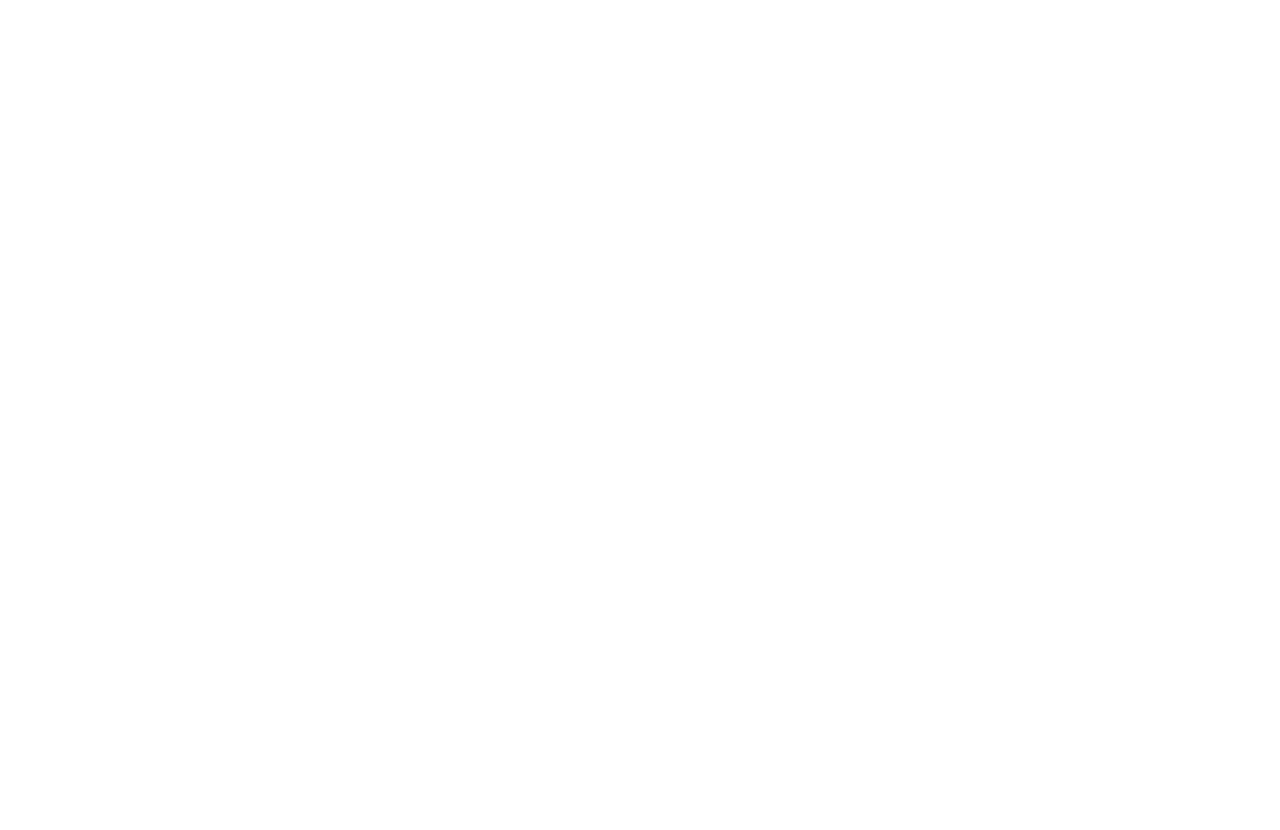
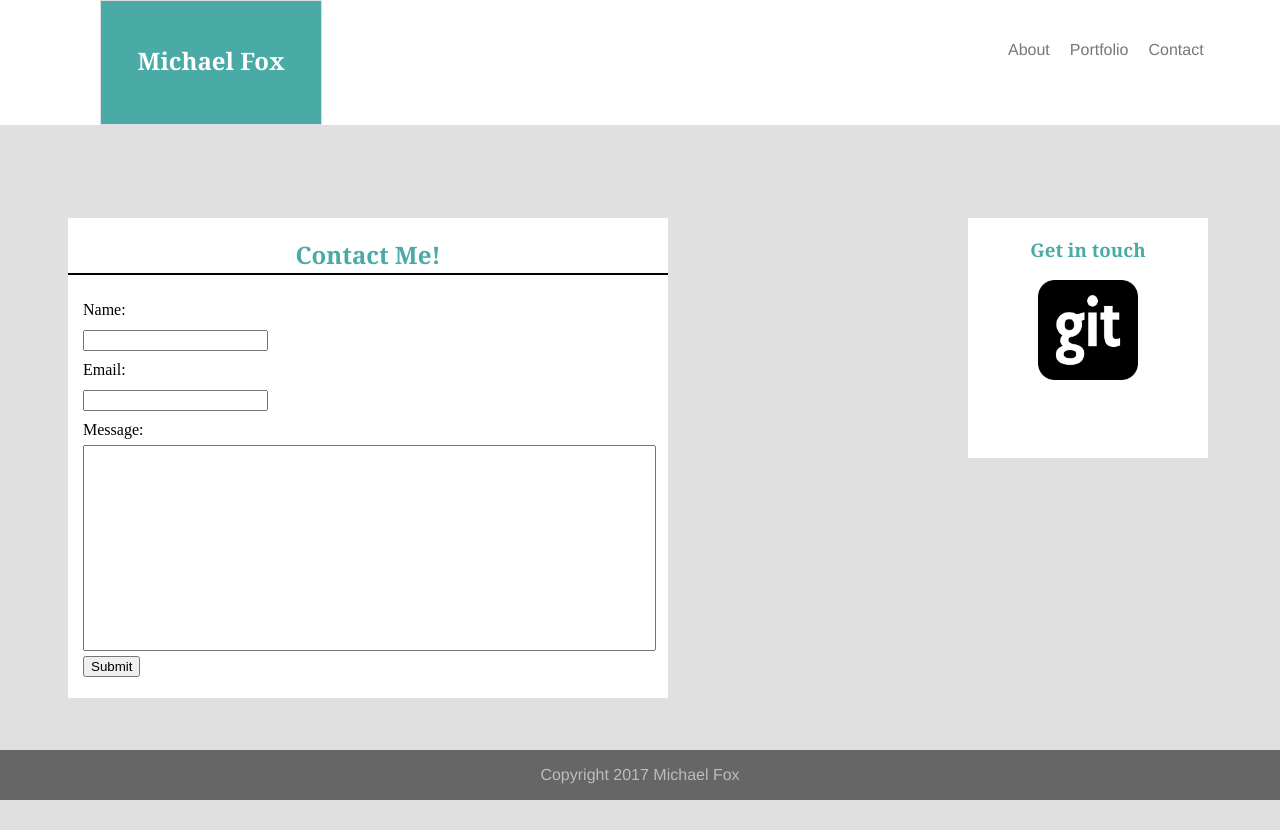
Before and after one commit to misterfoxy/Basic-Portfolio, a plain HTML site: page contact.html in a window 1280 px wide. Before the commit the page ends 800 px from the top, so only its background shows below. Drawn offline with Linux system fonts and the light colour scheme.

Commit message:
created supplementary pages for portfolio, initialized links between webpages

```diff
--- a/assets/css/style.css
+++ b/assets/css/style.css
@@ -11,22 +11,25 @@ For heading fonts use font-family: 'Georgia', Times, Times New Roman, serif;.
 For all other fonts use 'Arial', 'Helvetica Neue', Helvetica, sans-serif;.
 
 */
-h1, h2, h3{
+h1{
+  font-family: 'Georgia', serif;
+  line-height: 80px;
+  color: white;
+}
+
+h2, h3{
   font-family: 'Georgia', serif;
   color: #4aaaa5;
 }
-p{
+
+p, a{
   font-family: 'Helvetica Neue', sans-serif;
   color: #777777;
+  text-decoration: none;
 }
 
 body {
-  background-color: #4aaaa5;
-}
-
-a{
-  color: #ffffff;
-  text-decoration: none;
+  background-color: #E0E0E0;
 }
 
 a:hover{
@@ -39,7 +42,7 @@ a:hover{
 
 
 .header {
-  background-color: #333333;
+  background-color: #ffffff;
   border-color: #cccccc;
   position: fixed;
   height: 60px;
@@ -52,11 +55,12 @@ a:hover{
 }
 
 .name {
-  margin-left: 40px;
+  margin-left: 100px;
+  padding-bottom: 13px;
   text-align: center;
   height: 110px;
   width: 220px;
-  background-color: white;
+  background-color: #4AAAA5;
   top: 0;
   border: 1px solid #dddddd;
   position: fixed;
@@ -66,8 +70,6 @@ a:hover{
 .out{
   margin-left: 1000px;
   line-height: 60px;
-
-
 }
 
 ul{
@@ -80,32 +82,29 @@ li {
   display: inline;
   padding: 8px;
 }
+
 .container{
   margin-top: 90px;
   display: inline-block;
 }
 
-
-
 .main {
-
   height: 480px;
   background-color: #fff;
-  width: 360px;
+  width: 600px;
   margin-top: 120px;
   margin-left: 60px;
   margin-bottom: 120px;
-  display: inline-block;
+  float: left;
   text-align: center;
 }
 
-.sidebar{
+aside{
   height:240px;
   width:240px;
   margin-top:120px;
-  margin-left: 600px;
-
-  float:right;
+  margin-left: 300px;
+  float:left;
   background-color: #fff;
   display: inline-block;
   text-align: center;
@@ -121,12 +120,16 @@ li {
   width: 200px;
 }
 
+.contactMe{
+  text-align: left;
+  padding-left: 15px;
+  line-height: 30px;
+}
+
 h2 {
   border-bottom: 2px solid black;
   padding-bottom: 2px;
-
 }
-
 
 footer {
   position:fixed;
@@ -137,3 +140,7 @@ footer {
   left: 0;
   margin-left: auto;
 }
+
+#footText {
+  color: #bbbcbf;
+}
--- a/contact.html
+++ b/contact.html
@@ -0,0 +1,60 @@
+<!DOCTYPE html>
+<html>
+  <head>
+    <meta charset="utf-8">
+    <title>Fox Portfolio</title>
+    <link rel="stylesheet" type="text/css" href="assets/css/style.css">
+  </head>
+
+  <body>
+
+    <nav class="header">
+
+      <div class="name">
+        <h1>Michael Fox</h1>
+      </div>
+
+
+
+      <div class="out">
+        <ul id="links">
+          <li><a href="index.html">About</a></li>
+          <li><a href="portfolio.html">Portfolio</a></li>
+          <li><a href="contact.html">Contact</a></li>
+        </ul>
+      </div>
+
+    </nav>
+
+    <section class="container">
+
+      <div class="main">
+
+        <h2>Contact Me!</h2>
+
+        <form class="contactMe">
+          Name: <br>
+          <input type="text" name="Enter your name here"> <br>
+          Email: <br>
+          <input type="text" name="example@example.com"> <br>
+          Message: <br>
+          <input type="text" style="height:200px;width:565px;" name="Write here!"> <br>
+          <button type="button" name="button">Submit</button>
+        </form>
+
+      </div>
+
+      <aside class="sidebar">
+        <h3>Get in touch</h3>
+        <a href="https://github.com/misterfoxy"><img id="logoLink" src="assets/images/github.jpg" alt="github" /></a>
+      </aside>
+
+    </section>
+
+    <footer>
+      <p id="footText">Copyright 2017 Michael Fox</p>
+    </footer>
+
+  </body>
+
+</html>
```
Also changed, not shown: index.html (+13 -13 lines), portfolio.html (+55 -0 lines).
